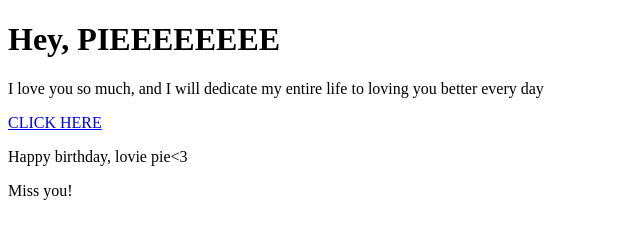
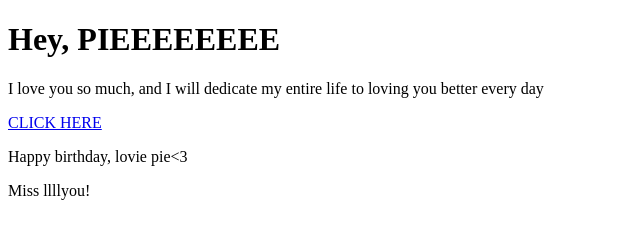
Before and after one commit to mannytheperson/happybirthdaypie, a plain HTML site: page index.html in a window 1280 px wide. Shown: the full height of the page, 0-640 px from the left. Drawn offline with Linux system fonts and the light colour scheme.

Commit message:
Update index.html

```diff
--- a/index.html
+++ b/index.html
@@ -19,7 +19,7 @@
     </main>
 
     <footer>
-        <p>Miss you!</p>
+        <p>Miss llllyou!</p>
     </footer>
 </body>
 </html>
```
